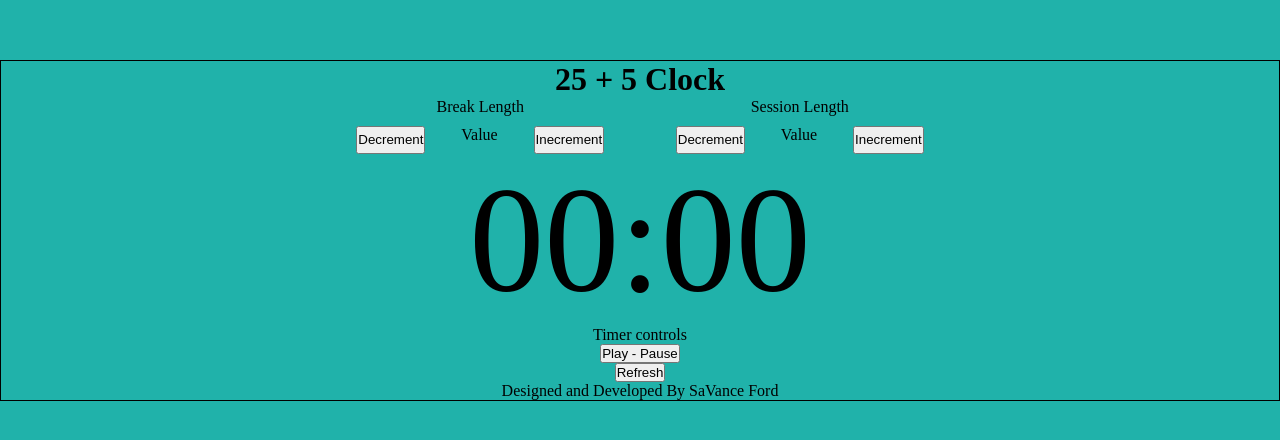
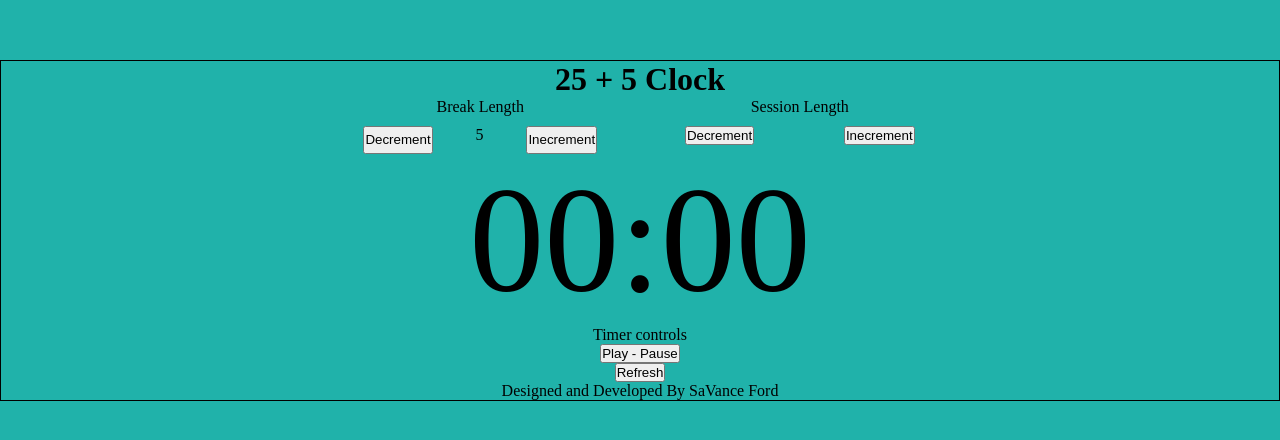
Before and after one commit to SaVanceX/25-5-clock, a React (Create React App) app: page / in a window 1280 px wide. Shown: the part 170-610 px from the top of the page. Built offline with nearby package versions, Linux system fonts and the light colour scheme.

Commit message:
Add default state for break length, add handleClick function

```diff
--- a/src/App.js
+++ b/src/App.js
@@ -1,13 +1,21 @@
+import { useState } from "react";
 import Length from "./components/Length";
 
+const handleClick = (event) => {
+  // handle rather button is decrement or increment
+  console.log(event.target.className);
+};
+
 function App() {
+  const [breakState, setBreakState] = useState(5);
+
   return (
     <>
       <div className="clock-container">
         <h1>25 + 5 Clock</h1>
         <div className="length-container">
-          <Length type="Break" />
-          <Length type="Session" />
+          <Length type="Break" handleClick={handleClick} value={breakState} />
+          <Length type="Session" handleClick={handleClick} />
         </div>
         <div className="timer">
           <p>00:00</p>
--- a/src/components/Length.js
+++ b/src/components/Length.js
@@ -1,13 +1,17 @@
 export default function Length(props) {
-  const { type } = props;
+  const { type, handleClick, value } = props;
   return (
     <>
       <div className="dec-inc-container">
         <p>{type} Length</p>
         <div className="btns-container">
-          <button>Decrement</button>
-          <p>Value</p>
-          <button>Inecrement</button>
+          <button className={type + "-dec"} onClick={handleClick}>
+            Decrement
+          </button>
+          <p>{value}</p>
+          <button className={type + "-inc"} onClick={handleClick}>
+            Inecrement
+          </button>
         </div>
       </div>
     </>
```
